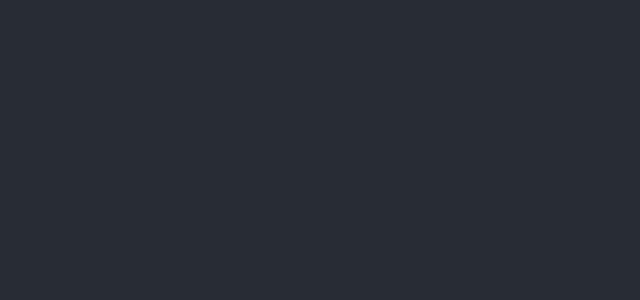
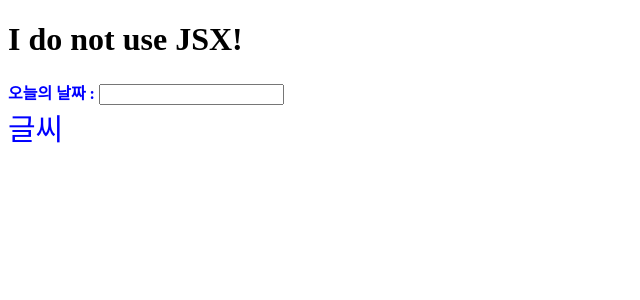
Before and after one commit to minzzzun/ReactPR, a React (Create React App) app: page / in a window 1280 px wide. Shown: the top 300 px of the page, without its empty margins (0-640 px from the left). Built offline with nearby package versions, Linux system fonts and the light colour scheme.

Commit message:
JSX 연습

```diff
--- a/src/App.css
+++ b/src/App.css
@@ -36,3 +36,12 @@
     transform: rotate(360deg);
   }
 }
+
+
+.black-nav {
+  background : black;
+  width : 100%;
+  display : flex;
+  color : white;
+  padding : 20px;
+}
--- a/src/App.js
+++ b/src/App.js
@@ -1,12 +1,15 @@
-import logo from './logo.svg';
+
 import './App.css';
+import Comp1 from './Comp1';
 
 function App() {
   return (
     <div className="App">
-      <header className="App-header">
 
-      </header>
+        <div className="black-nav">
+        <h4>블로그임</h4>
+      </div>
+        <Comp1/>
     </div>
   );
 }
--- /dev/null
+++ b/src/Comp1.js
@@ -0,0 +1,12 @@
+import React, { Component } from 'react'
+
+export default class Comp1 extends Component {
+  render() {
+    return (
+      <div>
+        hello
+
+      </div>
+    )
+  }
+}
--- a/src/index.css
+++ b/src/index.css
@@ -1,13 +1,4 @@
-body {
-  margin: 0;
-  font-family: -apple-system, BlinkMacSystemFont, 'Segoe UI', 'Roboto', 'Oxygen',
-    'Ubuntu', 'Cantarell', 'Fira Sans', 'Droid Sans', 'Helvetica Neue',
-    sans-serif;
-  -webkit-font-smoothing: antialiased;
-  -moz-osx-font-smoothing: grayscale;
+.date {
+  color: blue;
+  font-weight: 600;
 }
-
-code {
-  font-family: source-code-pro, Menlo, Monaco, Consolas, 'Courier New',
-    monospace;
-}
--- a/src/index.js
+++ b/src/index.js
@@ -1,14 +1,36 @@
+// eslint-disable-next-line
 import React from 'react';
 import ReactDOM from 'react-dom/client';
 import './index.css';
 import App from './App';
 import reportWebVitals from './reportWebVitals';
+const myElement1= <h1>React is {5 + 5} times better with JSX</h1>;
+const root = ReactDOM.createRoot(document.getElementById('root'));
+const myElement4 = React.createElement('h1', {}, 'I do not use JSX!'); //JSX 사용하지 않고 만들기
+const myElement5 = (
+  <>
+  <span className="date">오늘의 날짜 :</span> <input type="text" />
+  </>);
+const myElement3 = (
+  <ul>
+  <li>Apples</li>
+  <li>Bananas</li>
+  <li>Cherries</li>
+  </ul>
+ );
+root.render(
+  // <React.StrictMode>
+  //   <App />
+  // </React.StrictMode>
+  // myElement
 
-const root = ReactDOM.createRoot(document.getElementById('root'));
-root.render(
-  <React.StrictMode>
-    <App />
-  </React.StrictMode>
+
+  // myElement3
+  <>
+  {myElement4}
+  {myElement5}
+  <div style={ {color : 'blue', fontSize : '30px'} }> 글씨 </div>
+  </>
 );
 
 // If you want to start measuring performance in your app, pass a function
```
